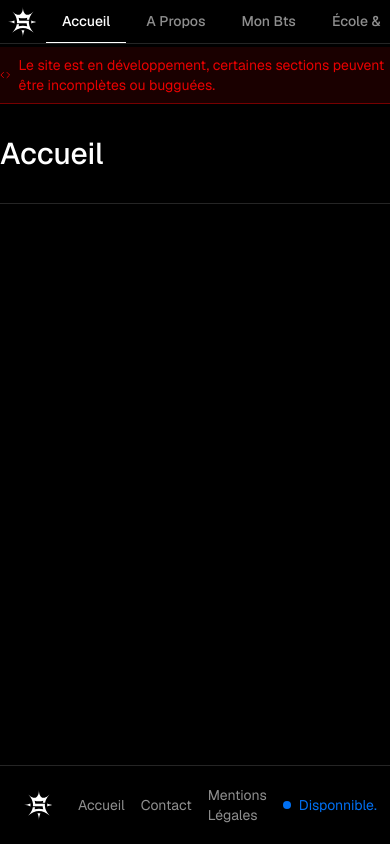
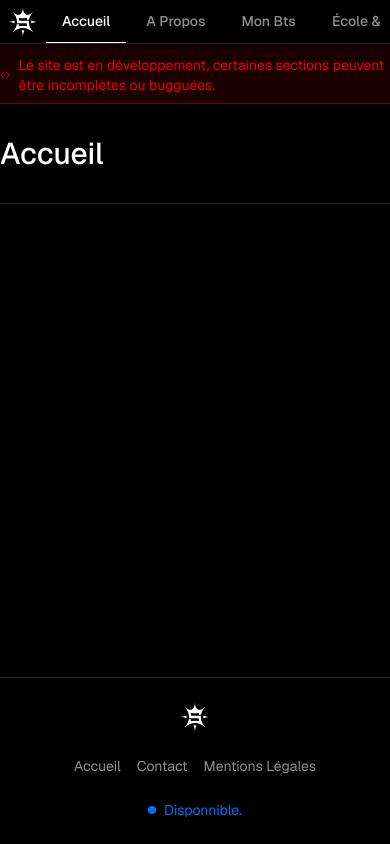
Before and after one commit to FlytziTv/sz-slam, a Next.js app: page / in a window 390 px wide. Built offline with nearby package versions, Linux system fonts and the light colour scheme.

Commit message:
responsive footer

```diff
--- a/components/sz/footer.tsx
+++ b/components/sz/footer.tsx
@@ -10,12 +10,12 @@ const footerlink = [
 export default function Footer() {
   return (
     <footer className="w-full border-t border-border bg-background mt-auto">
-      <div className="max-w-7xl mx-auto p-4 flex items-center justify-between">
-        <div className="flex flex-row gap-4">
+      <div className="max-w-7xl mx-auto p-4 flex flex-col md:flex-row items-center justify-between gap-4">
+        <div className="flex flex-col md:flex-row gap-4 items-center justify-center">
           <Link href="/" className="p-2">
             <SZLogo size={30} />
           </Link>
-          <div className="flex flex-row items-center justify-center gap-4">
+          <div className="flex flex-wrap items-center justify-center gap-4">
             {footerlink.map((item) => {
               return (
                 <Link
```
